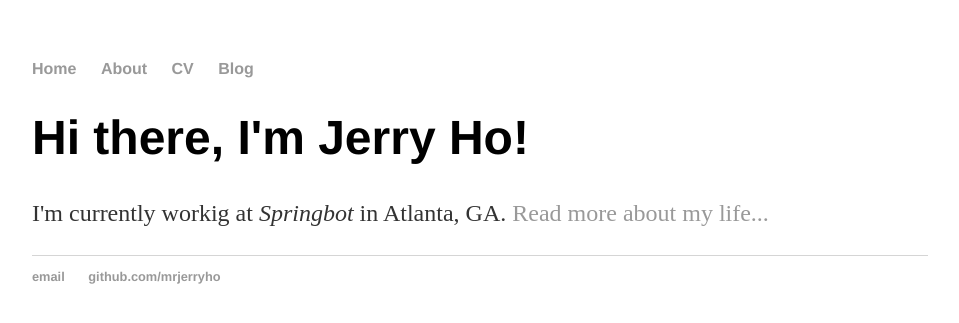
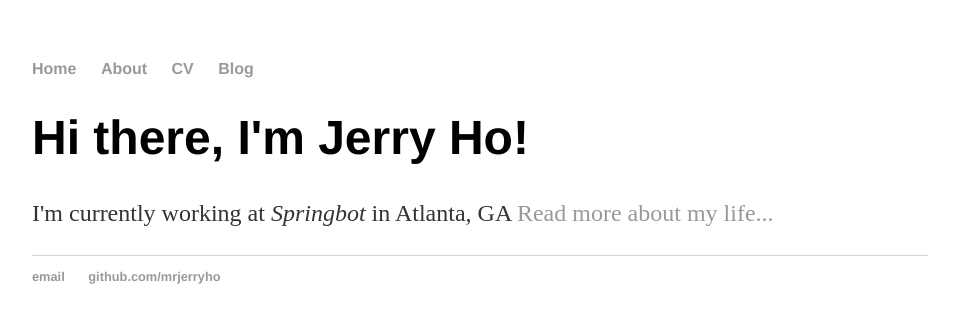
Before and after one commit to mrjerryho/mrjerryho.github.io, a Jekyll site: the page built from index.html, in a window 1280 px wide. Shown: the top 323 px of the page, without its empty margins (160-1119 px from the left). Built offline with Jekyll 4.4.1, drawn with Linux system fonts in a browser that asks for light colours.

Commit message:
Update index.html

```diff
--- a/index.html
+++ b/index.html
@@ -1,30 +1,8 @@
-<!DOCTYPE html>
-<html>
-	<head>
-		<title>Jerry Ho, Software Development Engineer</title>
-		<!-- link to main stylesheet -->
-		<link rel="stylesheet" type="text/css" href="/css/main.css">
-	</head>
-	<body>
-		<nav>
-    		<ul>
-        		<li><a href="/">Home</a></li>
-	        	<li><a href="/about">About</a></li>
-        		<li><a href="/cv">CV</a></li>
-        		<li><a href="/blog">Blog</a></li>
-    		</ul>
-		</nav>
-		<div class="container">
-    		<div class="blurb">
-        		<h1>Hi there, I'm Jerry Ho!</h1>
-				<p>I'm currently workig at <em>Springbot</em> in Atlanta, GA. <a href="/about">Read more about my life...</a></p>
-    		</div><!-- /.blurb -->
-		</div><!-- /.container -->
-		<footer>
-    		<ul>
-        		<li><a href="mailto:x.jerryho@gmail.com">email</a></li>
-        		<li><a href="https://github.com/mrjerryho">github.com/mrjerryho</a></li>
-			</ul>
-		</footer>
-	</body>
-</html>
+---
+layout: default
+title: Jerry Ho
+---
+<div class="blurb">
+	<h1>Hi there, I'm Jerry Ho!</h1>
+	<p>I'm currently working at <em>Springbot</em> in Atlanta, GA <a href="/about">Read more about my life...</a></p>
+</div><!-- /.blurb -->
```
